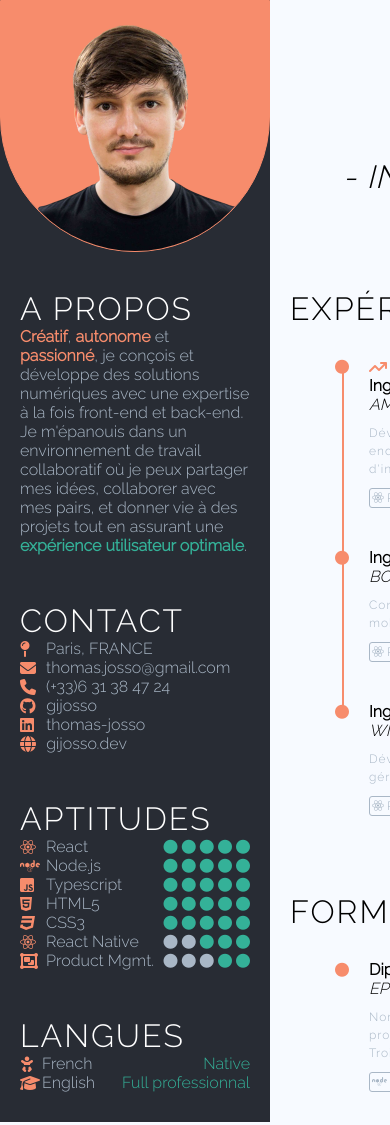
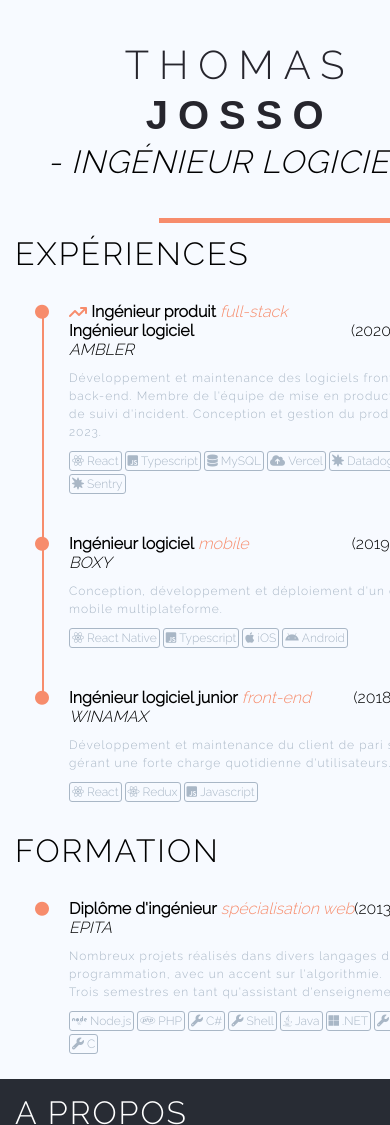
Before and after one commit to gijosso/resume, a plain HTML site: page cv.html in a window 390 px wide. Shown: the top 1125 px of the page. Drawn offline with Linux system fonts and the light colour scheme.

Commit message:
feat(layout): add mobile layout

```diff
--- a/style.css
+++ b/style.css
@@ -22,8 +22,8 @@
 
   --doc-width: 800px;
   --doc-height: 1122px;
+  --side-size: 270px;
   --head-size: 250px;
-  --mugshot-size: 270px;
 }
 
 /* ELEMENTS */
@@ -134,7 +134,7 @@ a:-webkit-any-link {
 
 .side-container {
   flex: 1;
-  min-width: 270px;
+  min-width: var(--side-size);
   height: var(--doc-height);
 
   background-color: var(--alternate-bg-color);
@@ -142,7 +142,7 @@ a:-webkit-any-link {
 
 .page-container {
   flex: 10;
-  min-width: 530px;
+  min-width: calc(var(--doc-width) - var(--side-size));
   height: var(--doc-height);
 }
 
@@ -205,9 +205,9 @@ a:-webkit-any-link {
   border-radius: initial;
 
   box-sizing: border-box;
-  border-right: 136px solid var(--contrast-color);
-  border-bottom: 68px solid transparent;
-  border-left: 136px solid var(--contrast-color);
+  border-right: calc(var(--side-size) / 2 + 1px) solid var(--contrast-color);
+  border-bottom: calc(var(--side-size) * 0.25 + 1px) solid transparent;
+  border-left: calc(var(--side-size) * 0.5 + 1px) solid var(--contrast-color);
 }
 
 .mugshot {
@@ -304,8 +304,14 @@ a:-webkit-any-link {
   flex: 1;
 }
 
+.description .row {
+  flex-wrap: nowrap;
+  text-wrap: nowrap;
+}
+
 .row .technology-list {
   gap: 3px;
+  flex-wrap: wrap;
 }
 
 .technology {
@@ -350,3 +356,46 @@ a:-webkit-any-link {
     box-shadow: 5px 5px 5px 5px var(--shadow-color);
   }
 }
+
+@media only screen and (max-width: 800px) {
+  :root {
+    --head-size: 220px;
+  }
+
+  body {
+    width: auto;
+    height: auto;
+  }
+
+  .resume-container {
+    max-width: unset;
+    max-height: unset;
+  }
+
+  .resume {
+    flex-direction: column-reverse;
+  }
+
+  .page-container {
+    min-width: auto;
+  }
+
+  .side .head {
+    display: none;
+  }
+
+  .profile,
+  .details {
+    padding: 0 5px 10px 5px;
+  }
+
+  .profile {
+    flex-direction: row;
+    column-count: 2;
+    flex-wrap: wrap;
+  }
+
+  .section {
+    padding-left: 0;
+  }
+}
```
